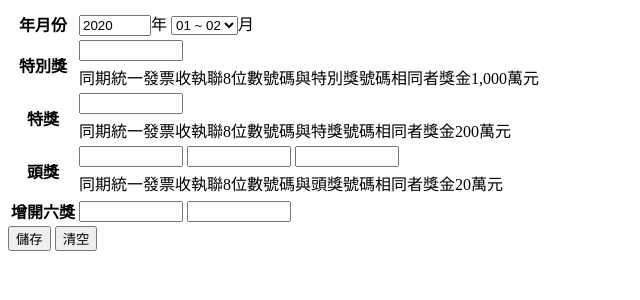
After one commit to wdaweb/invoice-ZHE-JIA, a PHP site: page /add_awards.php in a window 1280 px wide. The commit adds this page. Shown: the top 300 px of the page, without its empty margins (0-640 px from the left). Run offline with PHP 8.4, Linux system fonts and the light colour scheme.

Commit message:
增加輸入獎號列表

```diff
--- /dev/null
+++ b/add_awards.php
@@ -0,0 +1,82 @@
+
+
+<form action="api/add_awards_number.php" method="post">
+<table class="table table-bordered table-sm" summary="統一發票中獎號碼單">
+    <tbody>
+    <tr>
+        <th id="months">年月份</th>
+        <td headers="months" class="title">
+            <input type="number" name="year" min="<?=date("Y")-1;?>" max="<?=date("Y")+1;?>" step="1" value="<?=date("Y");?>">年
+            <select name="" id="">
+                <option value="1">01 ~ 02</option>
+                <option value="2">03 ~ 04</option>
+                <option value="3">05 ~ 06</option>
+                <option value="4">07 ~ 08</option>
+                <option value="5">09 ~ 10</option>
+                <option value="6">11 ~ 12</option>
+            </select>月
+        </td>
+    </tr>
+    <tr>
+        <th id="specialPrize" rowspan="2">特別獎</th>
+        <td headers="specialPrize" class="number">
+            <input type="number" name="specialPrize" min="00000001" max="99999999">
+        </td>
+    </tr>
+    <tr>
+        <td headers="specialPrize"> 同期統一發票收執聯8位數號碼與特別獎號碼相同者獎金1,000萬元 </td>
+    </tr>
+    <tr>
+        <th id="grandPrize" rowspan="2">特獎</th>
+        <td headers="grandPrize" class="number">
+            <input type="number" name="grand_prize" min="00000001" max="99999999">
+        </td>
+    </tr>
+    <tr>
+        <td headers="grandPrize"> 同期統一發票收執聯8位數號碼與特獎號碼相同者獎金200萬元 </td>
+    </tr>
+    <tr>
+        <th id="firstPrize" rowspan="2">頭獎</th>
+        <td headers="firstPrize" class="number">
+        <input type="number" name="firstPrize" min="00000001" max="99999999">
+        <input type="number" name="firstPrize" min="00000001" max="99999999">
+        <input type="number" name="firstPrize" min="00000001" max="99999999">
+        </td>
+    </tr>
+    <tr>
+        <td headers="firstPrize"> 同期統一發票收執聯8位數號碼與頭獎號碼相同者獎金20萬元 </td>
+    </tr>
+    <tr hidden>
+        <th id="twoPrize">二獎</th>
+        <td headers="twoPrize"> 同期統一發票收執聯末7 位數號碼與頭獎中獎號碼末7 位相同者各得獎金4萬元 </td>
+    </tr>
+    <tr hidden>
+        <th id="threePrize">三獎</th>
+        <td headers="threeAwards"> 同期統一發票收執聯末6 位數號碼與頭獎中獎號碼末6 位相同者各得獎金1萬元 </td>
+    </tr>
+    <tr hidden>
+        <th id="fourPrize">四獎</th>
+        <td headers="fourPrizes"> 同期統一發票收執聯末5 位數號碼與頭獎中獎號碼末5 位相同者各得獎金4千元 </td>
+    </tr>
+    <tr hidden>
+        <th id="fivePrize">五獎</th>
+        <td headers="fivePrize"> 同期統一發票收執聯末4 位數號碼與頭獎中獎號碼末4 位相同者各得獎金1千元 </td>
+    </tr>
+    <tr hidden>
+        <th id="sixPrize">六獎</th>
+        <td headers="sixPrize"> 同期統一發票收執聯末3 位數號碼與 頭獎中獎號碼末3 位相同者各得獎金2百元 </td>
+    </tr>
+    <tr>
+        <th id="addSixPrize">增開六獎</th>
+        <td headers="addSixPrize" class="number">
+        <input type="number" name="addSixPrize" min="00000001" max="99999999">
+        <input type="number" name="addSixPrize" min="00000001" max="99999999">
+        </td>
+    </tr>
+    </tbody>
+    </table>
+    <div class="text-center">
+        <input type="submit" value="儲存" class="mx-2 btn btn-primary btn-sm">
+        <input type="reset" value="清空" class="mx-2 btn btn-warning btn-sm">
+    </div>
+    </form>
```
Also changed, not shown: award_numbers_list.php (+1 -13 lines), index.php (+1 -6 lines).
